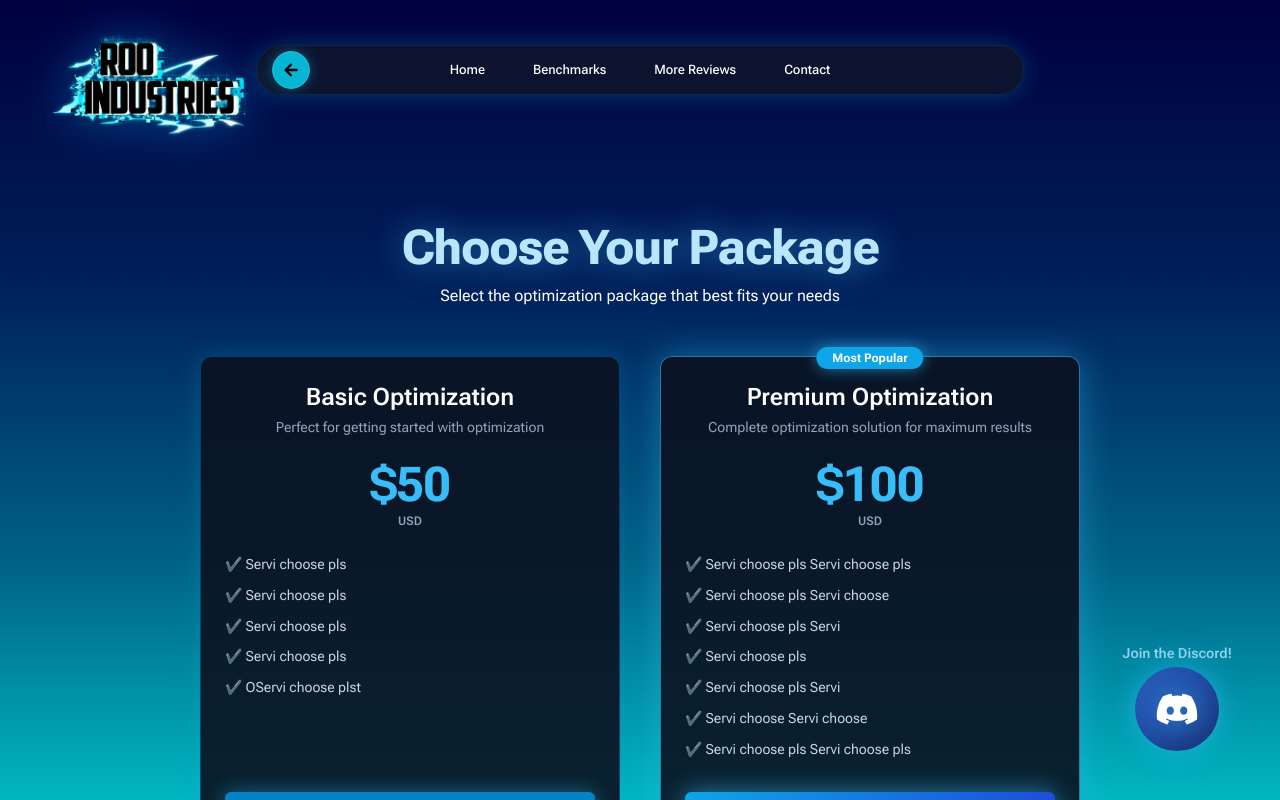
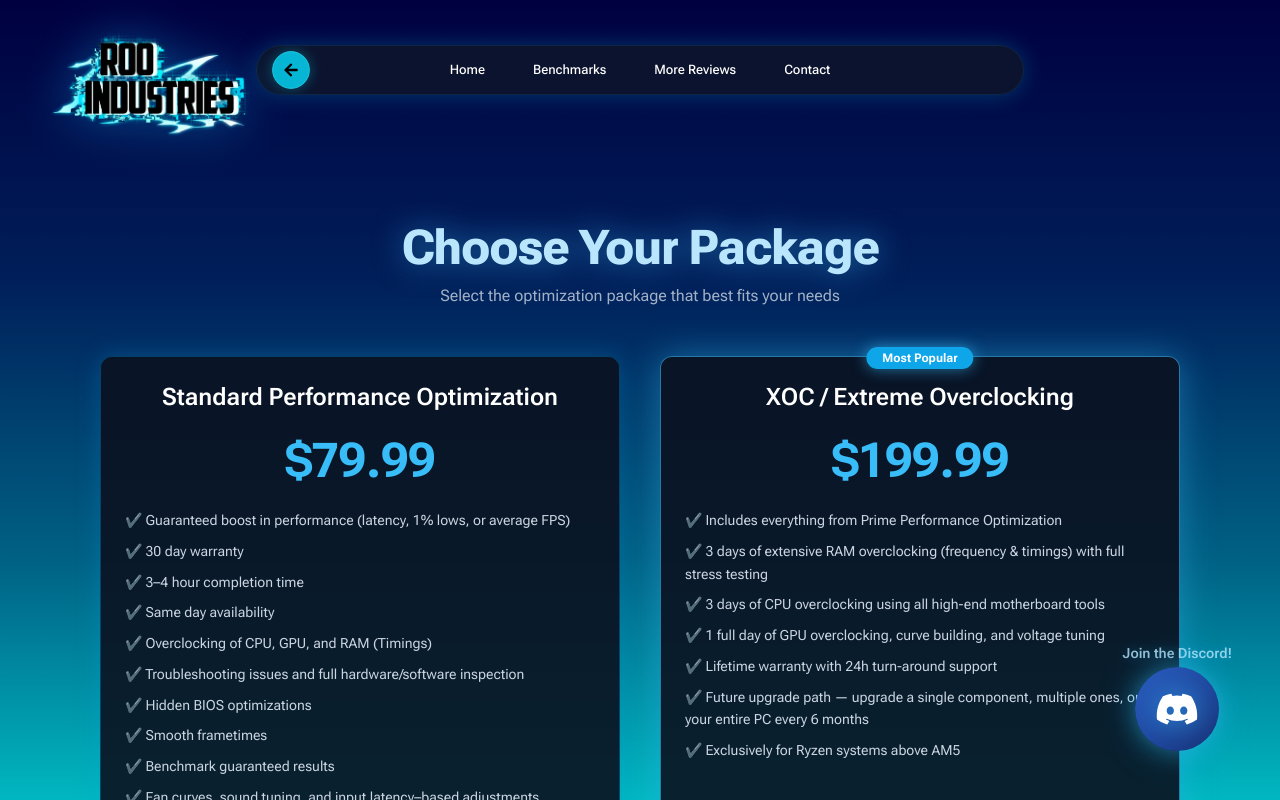
Before and after one commit to LoaiMaher/rooindustries, a React (Create React App) app: page /packages in a window 1280 px wide. Shown: the top 800 px of the page. Built offline with nearby package versions, Linux system fonts and the light colour scheme.

Commit message:
Added the packages informations

```diff
--- a/src/components/Packages.jsx
+++ b/src/components/Packages.jsx
@@ -8,38 +8,51 @@ export default function Packages() {
       <h2 className="text-4xl sm:text-5xl font-extrabold tracking-tight text-sky-200 drop-shadow-[0_0_15px_rgba(56,189,248,0.5)]">
         Choose Your Package
       </h2>
-      <p className="mt-3 text-slate-150 text-sm sm:text-base">
+      <p className="mt-3 text-slate-300/80 text-sm sm:text-base">
         Select the optimization package that best fits your needs
       </p>
 
       {/* Cards Container */}
       <div className="mt-12 flex flex-col sm:flex-row justify-center gap-10 px-6 flex-wrap">
-        {/* Basic Package */}
-        <div className="w-full sm:w-[420px] bg-[#0b1120]/90 border border-sky-600/40 rounded-xl p-6 shadow-[0_0_25px_rgba(14,165,233,0.25)] hover:shadow-[0_0_35px_rgba(14,165,233,0.4)] transition-all duration-500 flex flex-col justify-between">
+        {/* Standard / Prime Optimization */}
+        <div className="w-full sm:w-[520px] bg-[#0b1120]/90 border border-sky-600/40 rounded-xl p-6 shadow-[0_0_25px_rgba(14,165,233,0.25)] hover:shadow-[0_0_35px_rgba(14,165,233,0.4)] transition-all duration-500 flex flex-col justify-between">
           <div>
-            <h3 className="text-2xl font-semibold">Basic Optimization</h3>
-            <p className="text-slate-400 text-sm mt-1">
-              Perfect for getting started with optimization
-            </p>
-            <p className="mt-6 text-5xl font-bold text-sky-400">$50</p>
-            <p className="text-slate-400 text-xs font-semibold mt-1">USD</p>
+            <h3 className="text-2xl font-semibold">
+              Standard Performance Optimization
+            </h3>
+            <p className="mt-6 text-5xl font-bold text-sky-400">$79.99</p>
 
             <ul className="mt-6 space-y-2 text-left text-sm text-slate-300 leading-relaxed">
-              <li>✔ Servi choose pls </li>
-              <li>✔ Servi choose pls</li>
-              <li>✔ Servi choose pls</li>
-              <li>✔ Servi choose pls</li>
-              <li>✔ OServi choose plst</li>
+              <li>
+                ✔ Guaranteed boost in performance (latency, 1% lows, or average
+                FPS)
+              </li>
+              <li>✔ 30 day warranty</li>
+              <li>✔ 3–4 hour completion time</li>
+              <li>✔ Same day availability</li>
+              <li>✔ Overclocking of CPU, GPU, and RAM (Timings)</li>
+              <li>
+                ✔ Troubleshooting issues and full hardware/software inspection
+              </li>
+              <li>✔ Hidden BIOS optimizations</li>
+              <li>✔ Smooth frametimes</li>
+              <li>✔ Benchmark guaranteed results</li>
+              <li>
+                ✔ Fan curves, sound tuning, and input latency–based adjustments
+              </li>
+              <li>✔ Proper core allocation and game process prioritization</li>
+              <li>✔ Network driver optimization</li>
+              <li>✔ 30 day warranty plus future support at discretion</li>
             </ul>
           </div>
 
           <button className="mt-8 w-full bg-sky-600 hover:bg-sky-500 text-white py-3 rounded-md font-semibold shadow-[0_0_20px_rgba(56,189,248,0.4)] transition-all duration-300">
-            Select Basic Optimization
+            Book Now
           </button>
         </div>
 
-        {/* Premium Package */}
-        <div className="relative w-full sm:w-[420px] bg-[#0b1120]/90 border border-sky-400/60 rounded-xl p-6 shadow-[0_0_35px_rgba(56,189,248,0.4)] hover:shadow-[0_0_50px_rgba(56,189,248,0.6)] transition-all duration-500 flex flex-col justify-between">
+        {/* XOC / Extreme Overclocking */}
+        <div className="relative w-full sm:w-[520px] bg-[#0b1120]/90 border border-sky-400/60 rounded-xl p-6 shadow-[0_0_35px_rgba(56,189,248,0.4)] hover:shadow-[0_0_50px_rgba(56,189,248,0.6)] transition-all duration-500 flex flex-col justify-between">
           {/* Tag */}
           <div className="absolute -top-3 left-1/2 -translate-x-1/2">
             <span className="bg-sky-500 text-xs font-bold px-4 py-1 rounded-full shadow-[0_0_15px_rgba(56,189,248,0.6)]">
@@ -48,26 +61,37 @@ export default function Packages() {
           </div>
 
           <div>
-            <h3 className="text-2xl font-semibold">Premium Optimization</h3>
-            <p className="text-slate-400 text-sm mt-1">
-              Complete optimization solution for maximum results
-            </p>
-            <p className="mt-6 text-5xl font-bold text-sky-400">$100</p>
-            <p className="text-slate-400 text-xs font-semibold mt-1">USD</p>
+            <h3 className="text-2xl font-semibold">
+              XOC / Extreme Overclocking
+            </h3>
+
+            <p className="mt-6 text-5xl font-bold text-sky-400">$199.99</p>
 
             <ul className="mt-6 space-y-2 text-left text-sm text-slate-300 leading-relaxed">
-              <li>✔ Servi choose pls Servi choose pls</li>
-              <li>✔ Servi choose pls Servi choose </li>
-              <li>✔ Servi choose pls Servi </li>
-              <li>✔ Servi choose pls </li>
-              <li>✔ Servi choose pls Servi </li>
-              <li>✔ Servi choose Servi choose </li>
-              <li>✔ Servi choose pls Servi choose pls </li>
+              <li>✔ Includes everything from Prime Performance Optimization</li>
+              <li>
+                ✔ 3 days of extensive RAM overclocking (frequency & timings)
+                with full stress testing
+              </li>
+              <li>
+                ✔ 3 days of CPU overclocking using all high-end motherboard
+                tools
+              </li>
+              <li>
+                ✔ 1 full day of GPU overclocking, curve building, and voltage
+                tuning
+              </li>
+              <li>✔ Lifetime warranty with 24h turn-around support</li>
+              <li>
+                ✔ Future upgrade path — upgrade a single component, multiple
+                ones, or your entire PC every 6 months
+              </li>
+              <li>✔ Exclusively for Ryzen systems above AM5</li>
             </ul>
           </div>
 
           <button className="mt-8 w-full bg-gradient-to-r from-sky-500 to-blue-700 hover:from-sky-400 hover:to-blue-600 text-white py-3 rounded-md font-semibold shadow-[0_0_25px_rgba(56,189,248,0.6)] transition-all duration-300">
-            Select Premium Optimization
+            Book Now
           </button>
         </div>
       </div>
```
